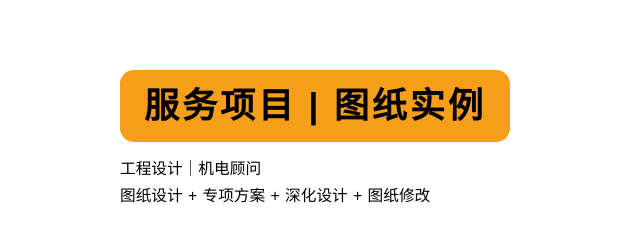
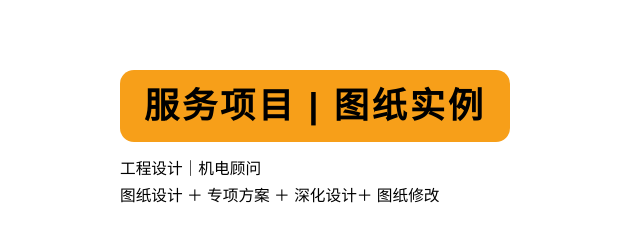
Before and after one commit to xjmep/xj.github.io, a plain HTML site: page index.html in a window 1280 px wide. Shown: the top 246 px of the page, 0-640 px from the left. Drawn offline with Linux system fonts and the light colour scheme; a web font is replaced by a local one.

Commit message:
Add files via upload

```diff
--- a/index.html
+++ b/index.html
@@ -168,7 +168,7 @@
 
 <section id="detail">
   <span class="sec-title">服务项目 | 图纸实例</span>
-  <p class="sec-sub"><span class="sub-line">工程设计｜机电顾问</span><br><span class="sub-line">图纸设计<span class="plus">+</span>专项方案<span class="plus">+</span>深化设计<span class="plus">+</span>图纸修改</span></p>
+    <p class="sec-sub"><span style="display:inline-block;white-space:nowrap;">工程设计｜机电顾问</span><br><span style="display:inline-block;white-space:nowrap;">图纸设计&nbsp;＋&nbsp;专项方案&nbsp;＋&nbsp;深化设计＋&nbsp;图纸修改</span></p>
   <div class="grid detail-grid">
     <a href="https://www.kdocs.cn/l/cs2gzN604BpU" target="_blank" rel="noopener noreferrer" class="card card-link"><h3>电气施工图<span class="preview-hint">点击预览实例</span></h3><p>供电、配电、照明等电气专业施工图</p></a>
     <a href="https://www.kdocs.cn/l/cn32xDg41AC6" target="_blank" rel="noopener noreferrer" class="card card-link"><h3>给排水施工图<span class="preview-hint">点击预览实例</span></h3><p>给水、排水、雨水等给排水专业施工图</p></a>
```
